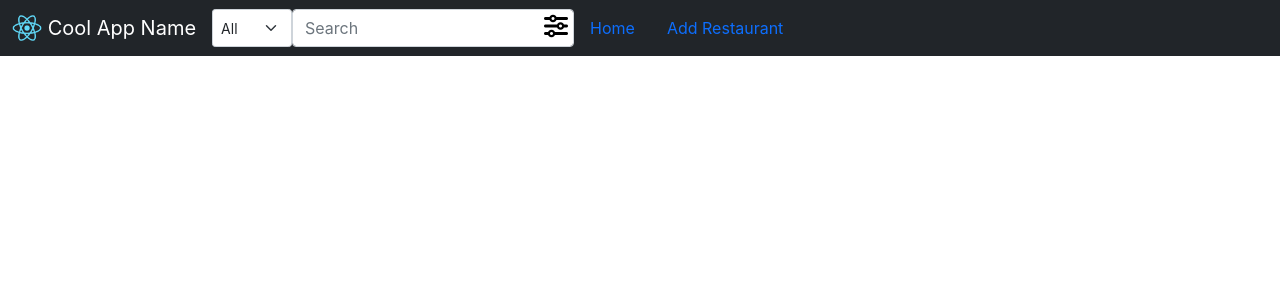
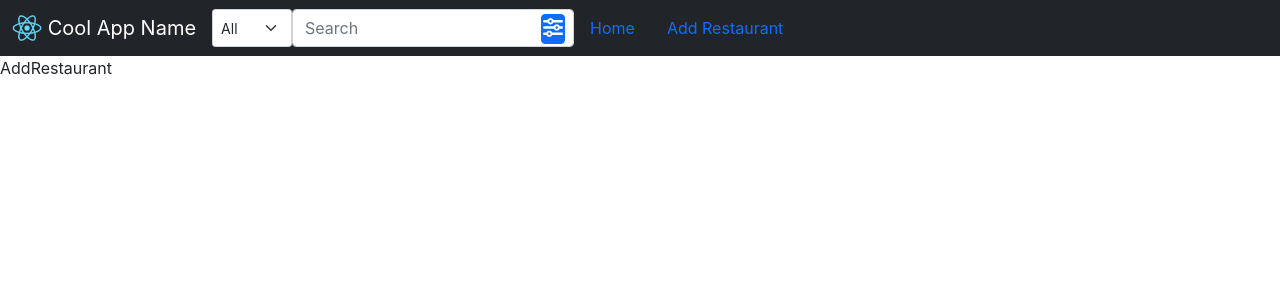
Before and after one commit to filipecamargos/Trust-Eat, a JavaScript app: page /addrestaurant in a window 1280 px wide. Shown: the top 300 px of the page. Built offline with nearby package versions, Linux system fonts and the light colour scheme; the HTML template or start-up script is replaced by a standard one.

Commit message:
organized stuff

```diff
--- a/package.json
+++ b/package.json
@@ -10,6 +10,8 @@
     "react": "^17.0.2",
     "react-bootstrap": "^2.1.2",
     "react-dom": "^17.0.2",
+    "react-router-bootstrap": "^0.26.0",
+    "react-router-dom": "^6.2.1",
     "react-scripts": "5.0.0",
     "web-vitals": "^2.1.4"
   },
--- a/src/App.js
+++ b/src/App.js
@@ -1,10 +1,44 @@
-import MainNavBar from "./NavBar/MainNavBar";
+import MainNavBar from "./components/NavBar/MainNavBar";
+import Home from "./components/Home/Home";
+import Restaurant from "./components/Restaurant/Restaurant";
+import AddRestaurant from "./components/Add Restaurant/AddRestaurant";
+import { BrowserRouter as Router, Routes, Route } from "react-router-dom";
+
+const RouteWithNavbar = ({ exact, path, component: Component, ...rest }) => {
+  return (
+    <Route
+      exact={exact}
+      path={path}
+      {...rest}
+      render={(routeProps) => {
+        return (
+          <>
+            <MainNavBar {...routeProps} />
+            <Component {...routeProps} />
+          </>
+        );
+      }}
+    />
+  );
+};
 
 function App() {
   return (
-    <div className="App">
-      <MainNavBar />
-    </div>
+    <Router>
+      <div className="App">
+        <MainNavBar />
+        <div className="content">
+          <Routes>
+            <Route exact path="/" element={<Home />} />
+            <Route
+              path="/restaurant/:restaurant_name"
+              element={<Restaurant />}
+            />
+            <Route path="/addrestaurant" element={<AddRestaurant />} />
+          </Routes>
+        </div>
+      </div>
+    </Router>
   );
 }
 
--- /dev/null
+++ b/src/components/Add Restaurant/AddRestaurant.js
@@ -0,0 +1,5 @@
+const AddRestaurant = () => {
+  return <div>AddRestaurant</div>;
+};
+
+export default AddRestaurant;
--- /dev/null
+++ b/src/components/Home/Home.js
@@ -0,0 +1,5 @@
+const Home = () => {
+  return <div>Home</div>;
+};
+
+export default Home;
--- a/src/NavBar/MainNavBar.js
+++ b/src/components/NavBar/MainNavBar.js
@@ -1,6 +1,15 @@
-import { Navbar, Nav, Container, Form, FormControl } from "react-bootstrap";
+import {
+  Navbar,
+  Nav,
+  Container,
+  Form,
+  FormControl,
+  DropdownButton,
+  Dropdown,
+} from "react-bootstrap";
+import { LinkContainer } from "react-router-bootstrap";
 import classes from "./MainNavBar.module.css";
-import logo from "../images/logo192.png";
+import logo from "../../images/logo192.png";
 
 const MainNavBar = () => {
   return (
@@ -30,9 +39,17 @@ const MainNavBar = () => {
               className="me-2"
               aria-label="Search"
             />
-            <button className={classes["filter-button"]}>
-              <i className="fas fa-sliders-h" style={{ fontSize: 24 }}></i>
-            </button>
+            <DropdownButton
+              id="dropdown-basic-button"
+              className={classes["filter-button"]}
+              title={
+                <i className="fas fa-sliders-h" style={{ fontSize: 20 }}></i>
+              }
+            >
+              <Dropdown.Item as="button">Action</Dropdown.Item>
+              <Dropdown.Item as="button">Another action</Dropdown.Item>
+              <Dropdown.Item as="button">Something else</Dropdown.Item>
+            </DropdownButton>
           </div>
         </Form>
         <Navbar.Toggle
@@ -42,11 +59,12 @@ const MainNavBar = () => {
           <i className="fa fa-angle-down" style={{ fontSize: 24 }}></i>
         </Navbar.Toggle>
         <Navbar.Collapse id="responsive-navbar-nav">
-          <Nav.Link href="#action2" className={classes.hidden}>
-            Home
-          </Nav.Link>
-
-          <Nav.Link href="#action2">Add Restaurant</Nav.Link>
+          <LinkContainer to="/">
+            <Nav.Link className={classes.hidden}>Home</Nav.Link>
+          </LinkContainer>
+          <LinkContainer to="/addrestaurant">
+            <Nav.Link>Add Restaurant</Nav.Link>
+          </LinkContainer>
         </Navbar.Collapse>
       </Container>
     </Navbar>
--- a/src/NavBar/MainNavBar.module.css
+++ b/src/components/NavBar/MainNavBar.module.css
@@ -3,13 +3,21 @@
 }
 
 .filter-button {
-  position: absolute;
+  position: absolute !important;
   right: 1px;
   top: 3px;
   border: none;
   width: 34px;
   padding: 2px;
   background-color: transparent;
+}
+
+.filter-button > button {
+  padding: 2px 1px;
+}
+
+.filter-button > button::after {
+  display: none;
 }
 
 .hidden {
--- /dev/null
+++ b/src/components/Restaurant/Restaurant.js
@@ -0,0 +1,5 @@
+const Restaurant = () => {
+  return <div>Restaurant</div>;
+};
+
+export default Restaurant;
```
Also changed, not shown: 1 other file (tests, documents, lock files or other folders).
